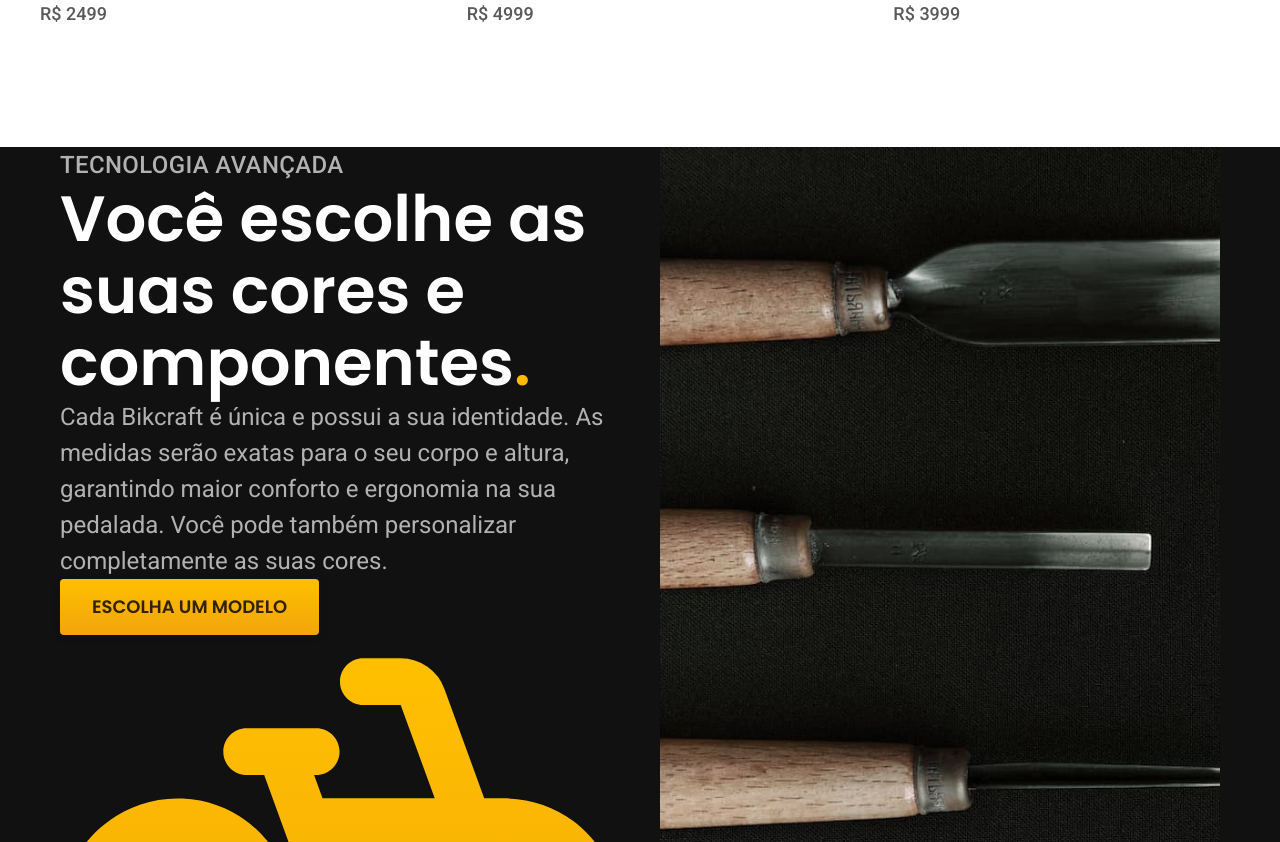
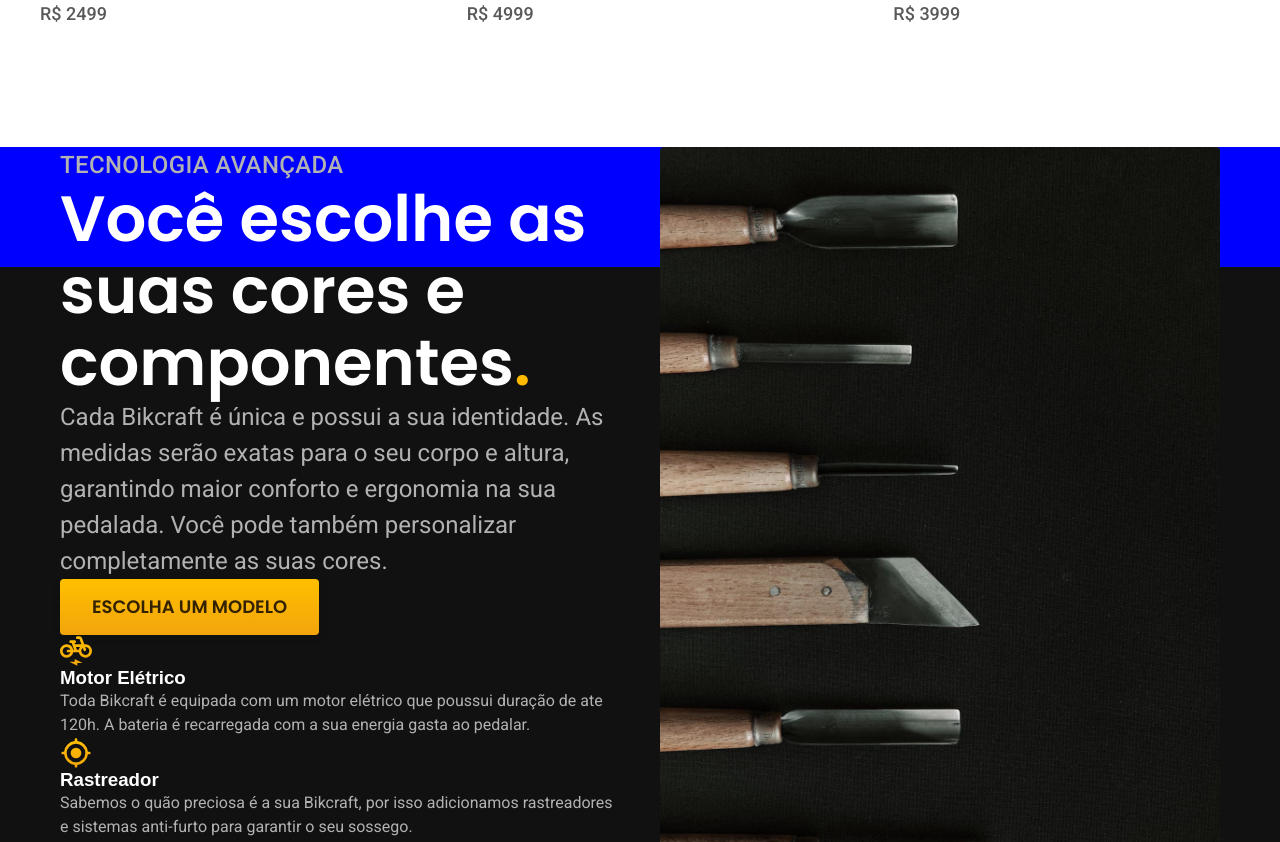
Before and after one commit to marciodaniloms/bikcraft, a plain HTML site: page index.html in a window 1280 px wide. Shown: the part 1467-2309 px from the top of the page. Drawn offline with Linux system fonts and the light colour scheme.

Commit message:
tecnologia 1 corrigido

```diff
--- a/css/home/tecnologia.css
+++ b/css/home/tecnologia.css
@@ -1,12 +1,13 @@
 .tecnologia-bg{
   background-color: var(--cor-11);
+  box-shadow: inset 0 120px blue;
 }
 .tecnologia{
   display: grid;
   grid-template-columns: 1fr 1fr;
   gap: 40px;
 }
-.tecnologia img{
+.tecnologia-imagem img{
   width: 100%;
   height: 100%;
   object-fit: cover;
```
Also changed, not shown: index.html (+0 -1 lines).
